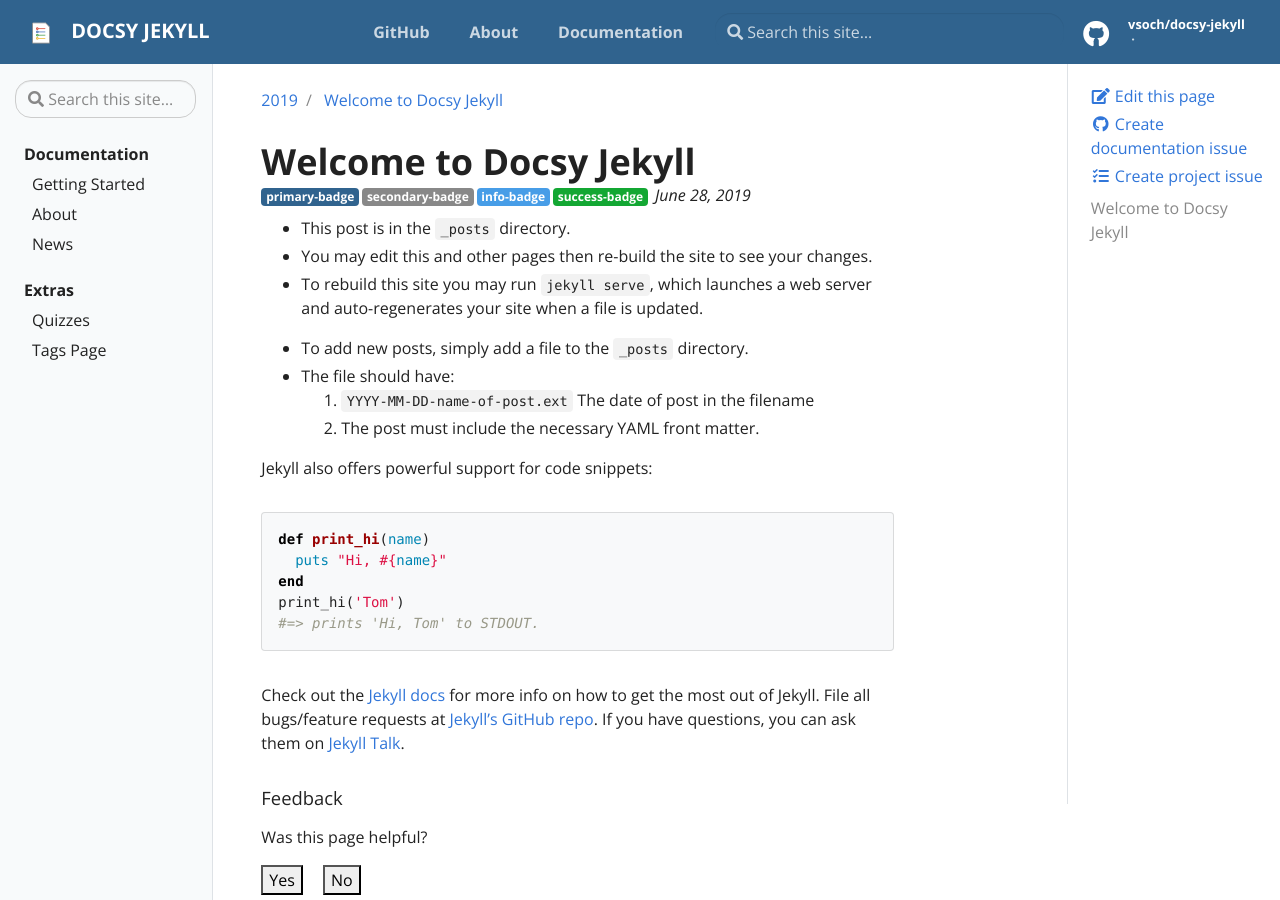
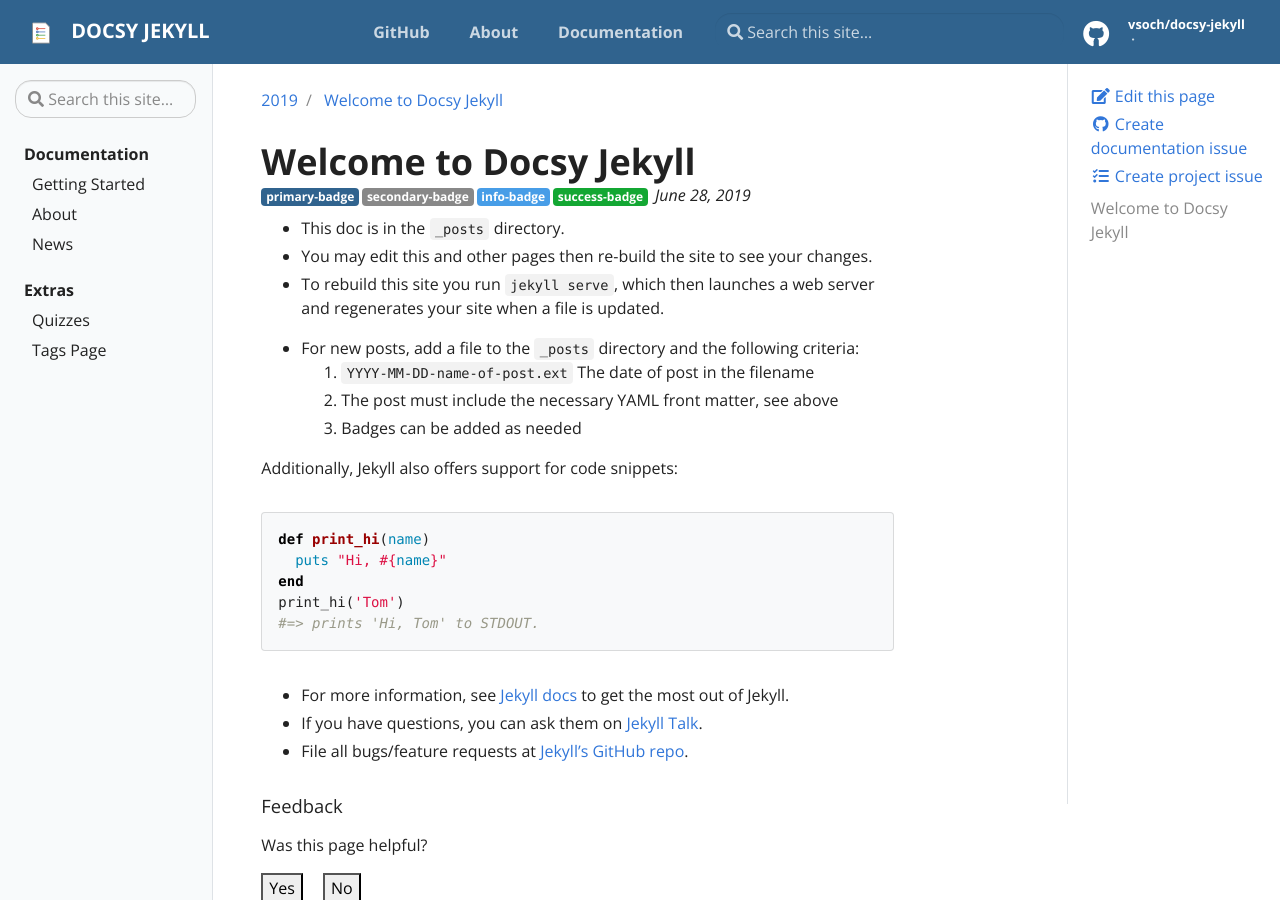
Before and after one commit to vsoch/docsy-jekyll, a Jekyll site: the page built from _posts/2019-06-29-welcome.md, in a window 1280 px wide and 900 px high. Built offline with Jekyll 4.4.1, drawn with Linux system fonts in a browser that asks for light colours; our own code applies the rules of GitHub Pages for plain Markdown files.

Commit message:
Update 2019-06-29-welcome.md

```diff
--- a/_posts/2019-06-29-welcome.md
+++ b/_posts/2019-06-29-welcome.md
@@ -13,16 +13,16 @@ badges:
    tag: success-badge
 ---
 
-- This post is in the `_posts` directory.
+- This doc is in the `_posts` directory.
 - You may edit this and other pages then re-build the site to see your changes.
-- To rebuild this site you may run `jekyll serve`, which launches a web server and auto-regenerates your site when a file is updated.
+- To rebuild this site you run `jekyll serve`, which then launches a web server and regenerates your site when a file is updated.
 
-- To add new posts, simply add a file to the `_posts` directory.
-- The file should have:
+- For new posts, add a file to the `_posts` directory and the following criteria:
 1. `YYYY-MM-DD-name-of-post.ext` The date of post in the filename
-2. The post must include the necessary YAML front matter.
+2. The post must include the necessary YAML front matter, see above
+3. Badges can be added as needed
 
-Jekyll also offers powerful support for code snippets:
+Additionally, Jekyll also offers support for code snippets:
 
 {% highlight ruby %}
 def print_hi(name)
@@ -32,7 +32,9 @@ print_hi('Tom')
 #=> prints 'Hi, Tom' to STDOUT.
 {% endhighlight %}
 
-Check out the [Jekyll docs][jekyll-docs] for more info on how to get the most out of Jekyll. File all bugs/feature requests at [Jekyll’s GitHub repo][jekyll-gh]. If you have questions, you can ask them on [Jekyll Talk][jekyll-talk].
+- For more information, see [Jekyll docs][jekyll-docs] to get the most out of Jekyll.
+- If you have questions, you can ask them on [Jekyll Talk][jekyll-talk].
+- File all bugs/feature requests at [Jekyll’s GitHub repo][jekyll-gh].
 
 [jekyll-docs]: http://jekyllrb.com/docs/home
 [jekyll-gh]:   https://github.com/jekyll/jekyll
```
